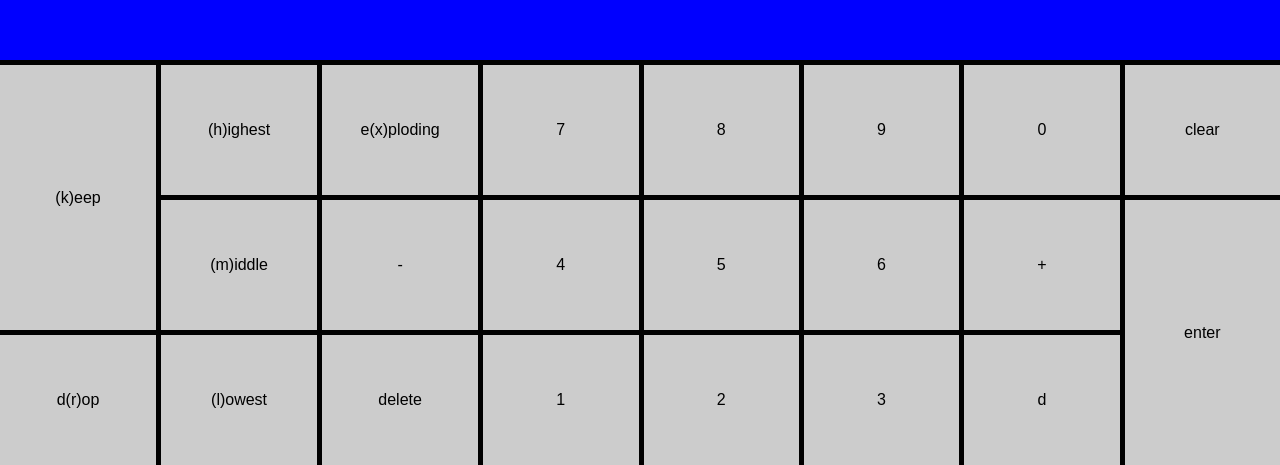
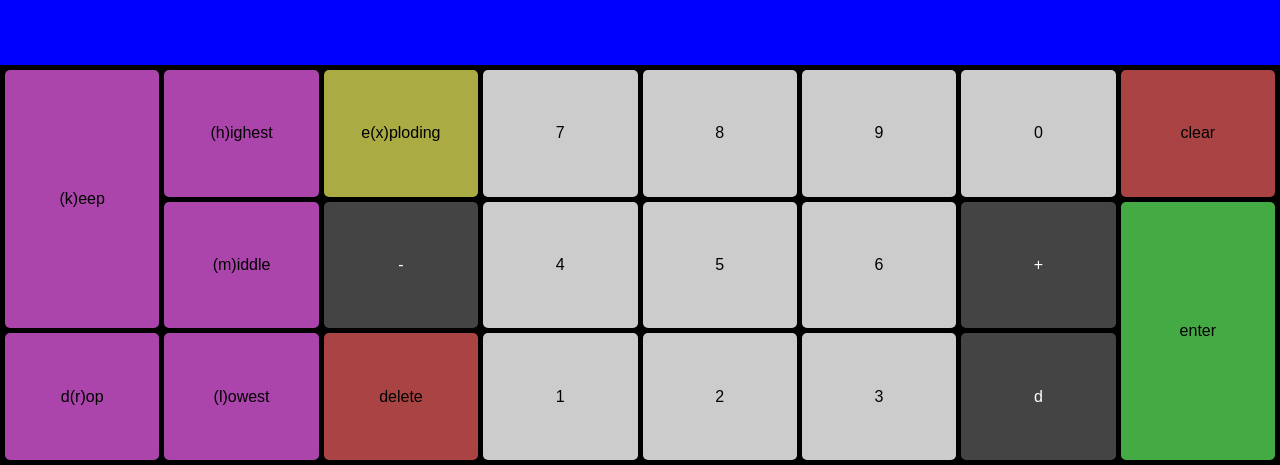
Before and after one commit to Asmor/dcalc, a plain HTML site: page index.html in a window 1280 px wide. Shown: the part 335-800 px from the top of the page. Drawn offline with Linux system fonts and the light colour scheme.

Commit message:
Updating button styles

```diff
--- a/style.scss
+++ b/style.scss
@@ -1,3 +1,5 @@
+$standard-border: 5px solid black;
+
 * {
 	padding: 0;
 	margin: 0;
@@ -39,6 +41,7 @@ html, body {
 	column-gap: 5px;
 	row-gap: 5px;
 	background-color: black;
+	border: $standard-border;
 }
 
 .keypad {
@@ -67,6 +70,8 @@ html, body {
 	.key[data-key="minus"] {
 		grid-area: key-minus;
 	}
+
+	border-right: 0;
 }
 
 .display {
@@ -79,7 +84,6 @@ html, body {
 		"input"
 	;
 	color: white;
-	border-bottom: 5px solid black;
 }
 
 .keypad, .display, .science .key {
@@ -93,6 +97,36 @@ html, body {
 	display: flex;
 	justify-content: center;
 	align-items: center;
+	border-radius: 5px;
+
+	&[data-key="enter"] {
+		background-color: #4a4;
+	}
+
+	&[data-key="clear"],
+	&[data-key="delete"] {
+		background-color: #a44;
+	}
+
+	&[data-key="d"],
+	&[data-key="plus"],
+	&[data-key="minus"] {
+		background-color: #444;
+		color: white;
+	}
+
+	&[data-key="x"] {
+		background-color: #ABAB44;
+	}
+
+	&[data-key="k"],
+	&[data-key="r"],
+	&[data-key="h"],
+	&[data-key="m"],
+	&[data-key="l"] {
+		background-color: #AB44AB;
+	}
+	// &[data-key="help"]
 }
 
 .history {
@@ -139,8 +173,11 @@ html, body {
 		.key[data-key="minus"] {
 			display: none;
 		}
+
+		border-left: 0;
 	}
 }
+
 
 .key[data-key="1"] { grid-area: key-1; }
 .key[data-key="2"] { grid-area: key-2; }
```
Also changed, not shown: style.css.
